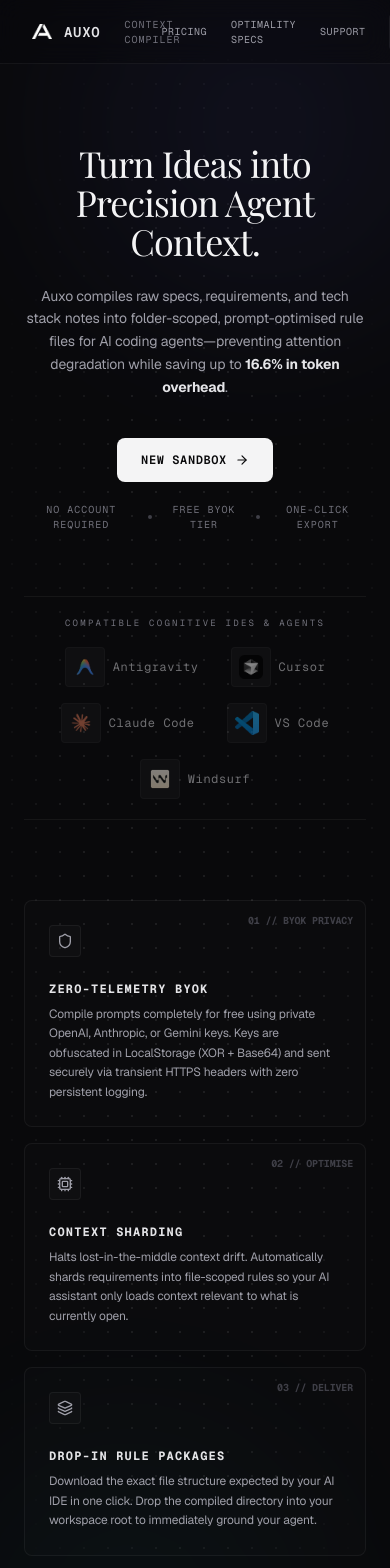
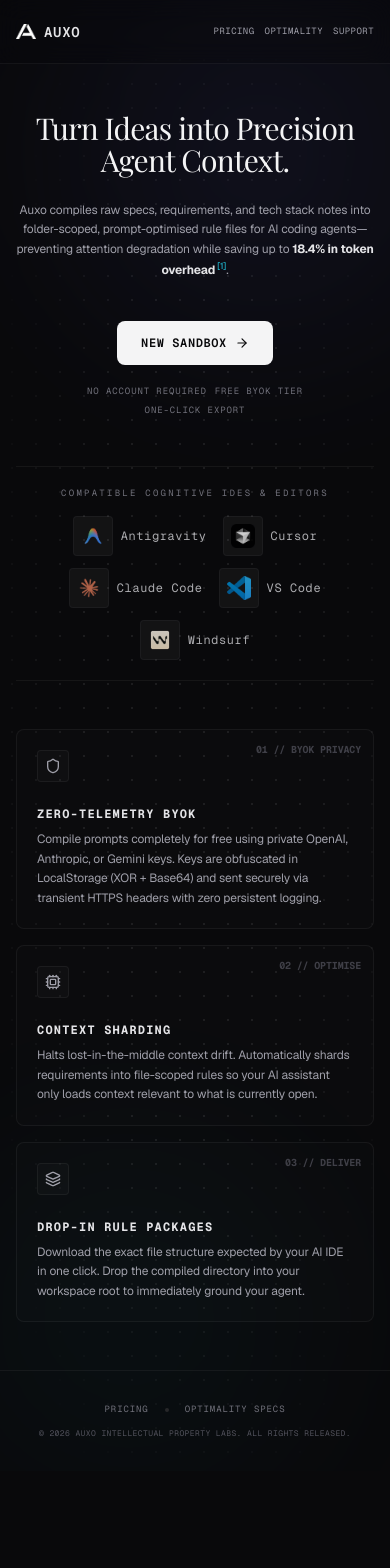
Before and after one commit to auxo-labs/Auxo, a Next.js app: page / in a window 390 px wide. Shown: the top 1568 px of the page. After the commit the page ends 1471 px from the top, so only its background shows below. Built offline with nearby package versions, Linux system fonts and the light colour scheme; a web font is replaced by a local one.

Commit message:
refactor: improve responsive design for optimality research page and update token reduction metrics

```diff
--- a/src/app/page.tsx
+++ b/src/app/page.tsx
@@ -66,50 +66,50 @@ export default function Home() {
       <div className="absolute bottom-[-10%] right-[-10%] w-[600px] h-[600px] bg-glow-teal rounded-full pointer-events-none blur-3xl opacity-50" />
 
       {/* 3. Minimal Navigation Bar */}
-      <nav className="relative z-10 flex items-center justify-between px-8 h-16 border-b border-white/[0.03] bg-background/30 backdrop-blur-md">
-        <div className="flex items-center gap-3">
+      <nav className="relative z-10 flex items-center justify-between px-4 sm:px-8 h-16 border-b border-white/[0.03] bg-background/30 backdrop-blur-md">
+        <div className="flex items-center gap-2 sm:gap-3">
           {/* eslint-disable-next-line @next/next/no-img-element */}
           <img src="/logo-nobg.png" alt="Auxo Logo" className="w-5 h-5 object-contain shrink-0" />
           <span className="font-mono text-sm tracking-wider font-semibold text-zinc-200">AUXO</span>
-          <span className="h-4 w-px bg-white/10" />
-          <span className="font-mono text-[10px] text-zinc-500 tracking-widest uppercase">Context Compiler</span>
+          <span className="h-4 w-px bg-white/10 hidden md:inline" />
+          <span className="font-mono text-[10px] text-zinc-500 tracking-widest uppercase hidden md:inline">Context Compiler</span>
         </div>
-        <div className="flex items-center gap-4">
+        <div className="flex items-center gap-2.5 sm:gap-4">
           <Link
             href="/pricing"
-            className="font-mono text-[10px] text-zinc-400 hover:text-zinc-200 tracking-wider transition-colors mr-2 uppercase"
+            className="font-mono text-[9px] sm:text-[10px] text-zinc-400 hover:text-zinc-200 tracking-wider transition-colors uppercase"
           >
             Pricing
           </Link>
           <Link
             href="/optimality"
-            className="font-mono text-[10px] text-zinc-400 hover:text-zinc-200 tracking-wider transition-colors mr-2 uppercase"
+            className="font-mono text-[9px] sm:text-[10px] text-zinc-400 hover:text-zinc-200 tracking-wider transition-colors uppercase"
           >
-            Optimality Specs
+            Optimality
           </Link>
           <button
             onClick={() => setIsSupportModalOpen(true)}
-            className="font-mono text-[10px] text-zinc-400 hover:text-zinc-200 tracking-wider transition-colors mr-2 uppercase cursor-pointer"
+            className="font-mono text-[9px] sm:text-[10px] text-zinc-400 hover:text-zinc-200 tracking-wider transition-colors uppercase cursor-pointer"
           >
             Support
           </button>
-          <span className="font-mono text-[10px] text-zinc-500 border border-white/5 bg-white/[0.02] px-2 py-0.5 rounded">
+          <span className="hidden sm:inline-block font-mono text-[10px] text-zinc-500 border border-white/5 bg-white/[0.02] px-2 py-0.5 rounded">
             v1.0.0-beta
           </span>
         </div>
       </nav>
 
       {/* 4. Hero & Main Area */}
-      <main className="relative z-10 flex flex-col items-center justify-center flex-1 max-w-5xl mx-auto px-6 py-20 text-center">
+      <main className="relative z-10 flex flex-col items-center justify-center flex-grow max-w-5xl mx-auto px-4 sm:px-6 py-12 sm:py-20 text-center">
 
         {/* Headline with high-contrast serif font (Refero style) */}
-        <h1 className="text-4xl font-normal tracking-tight sm:text-7xl text-zinc-100 max-w-4xl leading-[1.08] selection:bg-zinc-800 font-serif">
+        <h1 className="text-3xl sm:text-5xl md:text-7xl font-normal tracking-tight text-zinc-100 max-w-4xl leading-[1.08] selection:bg-zinc-800 font-serif">
           Turn Ideas into Precision Agent Context.
         </h1>
 
         {/* Subtitle */}
-        <p className="max-w-2xl mx-auto mt-6 text-sm sm:text-base text-zinc-400 font-sans leading-relaxed">
-          Auxo compiles raw specs, requirements, and tech stack notes into folder-scoped, prompt-optimised rule files for AI coding agents—preventing attention degradation while saving up to <strong className="text-zinc-200">16.6% in token overhead</strong>.
+        <p className="max-w-2xl mx-auto mt-6 text-xs sm:text-base text-zinc-400 font-sans leading-relaxed">
+          Auxo compiles raw specs, requirements, and tech stack notes into folder-scoped, prompt-optimised rule files for AI coding agents—preventing attention degradation while saving up to <strong className="text-zinc-200">18.4% in token overhead</strong><Link href="/optimality" className="text-accent hover:underline text-[9px] align-super ml-0.5" title="View Optimality Specs">[1]</Link>.
         </p>
 
         {/* Action Button Section with fine line borders */}
@@ -129,48 +129,48 @@ export default function Home() {
             )}
           </button>
 
-          <div className="flex items-center gap-2.5 text-[10px] font-mono text-zinc-500 uppercase tracking-widest mt-1">
+          <div className="flex flex-wrap items-center justify-center gap-x-2 gap-y-1.5 text-[9px] sm:text-[10px] font-mono text-zinc-500 uppercase tracking-widest mt-1 max-w-xs sm:max-w-none">
             <span>No Account Required</span>
-            <span className="w-1 h-1 bg-zinc-700 rounded-full" />
+            <span className="w-1 h-1 bg-zinc-700 rounded-full hidden sm:inline" />
             <span>Free BYOK Tier</span>
-            <span className="w-1 h-1 bg-zinc-700 rounded-full" />
+            <span className="w-1 h-1 bg-zinc-700 rounded-full hidden sm:inline" />
             <span>One-Click Export</span>
           </div>
         </div>
 
         {/* Compatible AI IDEs & Editors Showcase */}
-        <div className="mt-16 w-full max-w-4xl border-t border-b border-white/[0.03] py-5">
+        <div className="mt-12 sm:mt-16 w-full max-w-4xl border-t border-b border-white/[0.03] py-5 px-2">
           <h2 className="font-mono text-[9px] text-zinc-500 uppercase tracking-[0.25em] mb-4">
-            Compatible Cognitive IDEs & Agents
+            Compatible Cognitive IDEs & Editors
           </h2>
-          <div className="flex flex-wrap items-center justify-center gap-x-8 gap-y-4">
+          <div className="flex flex-wrap items-center justify-center gap-x-4 sm:gap-x-8 gap-y-3 sm:gap-y-4">
 
             {/* Antigravity */}
-            <div className="flex items-center gap-2 opacity-50 hover:opacity-80 transition-all duration-150 cursor-default">
+            <div className="flex items-center gap-2 opacity-80 hover:opacity-100 transition-all duration-150 cursor-default">
               <IdeLogo name="Antigravity" fallbackIcon={Sparkles} colorClass="text-cyan-400" />
               <span className="font-mono text-xs text-zinc-300 tracking-wider">Antigravity</span>
             </div>
 
             {/* Cursor */}
-            <div className="flex items-center gap-2 opacity-50 hover:opacity-80 transition-all duration-150 cursor-default">
+            <div className="flex items-center gap-2 opacity-80 hover:opacity-100 transition-all duration-150 cursor-default">
               <IdeLogo name="Cursor" fallbackIcon={Code} colorClass="text-purple-400" />
               <span className="font-mono text-xs text-zinc-300 tracking-wider">Cursor</span>
             </div>
 
             {/* Claude */}
-            <div className="flex items-center gap-2 opacity-50 hover:opacity-80 transition-all duration-150 cursor-default">
+            <div className="flex items-center gap-2 opacity-80 hover:opacity-100 transition-all duration-150 cursor-default">
               <IdeLogo name="Claude" fallbackIcon={Terminal} colorClass="text-orange-400" />
               <span className="font-mono text-xs text-zinc-300 tracking-wider">Claude Code</span>
             </div>
 
             {/* VS Code */}
-            <div className="flex items-center gap-2 opacity-50 hover:opacity-80 transition-all duration-150 cursor-default">
+            <div className="flex items-center gap-2 opacity-80 hover:opacity-100 transition-all duration-150 cursor-default">
               <IdeLogo name="VS Code" fallbackIcon={Laptop} colorClass="text-blue-400" />
               <span className="font-mono text-xs text-zinc-300 tracking-wider">VS Code</span>
             </div>
 
             {/* Windsurf */}
-            <div className="flex items-center gap-2 opacity-50 hover:opacity-80 transition-all duration-150 cursor-default">
+            <div className="flex items-center gap-2 opacity-80 hover:opacity-100 transition-all duration-150 cursor-default">
               <IdeLogo name="Windsurf" fallbackIcon={Compass} colorClass="text-emerald-400" />
               <span className="font-mono text-xs text-zinc-300 tracking-wider">Windsurf</span>
             </div>
@@ -179,10 +179,10 @@ export default function Home() {
         </div>
 
         {/* 5. Minimalist Bento Grid Section */}
-        <div className="grid gap-4 mt-20 text-left sm:grid-cols-3 w-full">
+        <div className="grid gap-4 mt-12 sm:mt-20 text-left md:grid-cols-3 w-full">
 
           {/* Card 1 */}
-          <div className="p-6 rounded-lg border border-white/5 bg-white/[0.01] hover:border-white/10 hover:bg-white/[0.02] transition-all duration-150 relative overflow-hidden group">
+          <div className="p-5 sm:p-6 rounded-lg border border-white/5 bg-white/[0.01] hover:border-white/10 hover:bg-white/[0.02] transition-all duration-150 relative overflow-hidden group">
             <div className="absolute top-0 right-0 p-3 text-[10px] font-mono text-zinc-700 font-bold group-hover:text-zinc-600 transition-colors">
               01 // BYOK PRIVACY
             </div>
@@ -196,7 +196,7 @@ export default function Home() {
           </div>
 
           {/* Card 2 */}
-          <div className="p-6 rounded-lg border border-white/5 bg-white/[0.01] hover:border-white/10 hover:bg-white/[0.02] transition-all duration-150 relative overflow-hidden group">
+          <div className="p-5 sm:p-6 rounded-lg border border-white/5 bg-white/[0.01] hover:border-white/10 hover:bg-white/[0.02] transition-all duration-150 relative overflow-hidden group">
             <div className="absolute top-0 right-0 p-3 text-[10px] font-mono text-zinc-700 font-bold group-hover:text-zinc-600 transition-colors">
               02 // OPTIMISE
             </div>
@@ -210,7 +210,7 @@ export default function Home() {
           </div>
 
           {/* Card 3 */}
-          <div className="p-6 rounded-lg border border-white/5 bg-white/[0.01] hover:border-white/10 hover:bg-white/[0.02] transition-all duration-150 relative overflow-hidden group">
+          <div className="p-5 sm:p-6 rounded-lg border border-white/5 bg-white/[0.01] hover:border-white/10 hover:bg-white/[0.02] transition-all duration-150 relative overflow-hidden group">
             <div className="absolute top-0 right-0 p-3 text-[10px] font-mono text-zinc-700 font-bold group-hover:text-zinc-600 transition-colors">
               03 // DELIVER
             </div>
@@ -228,13 +228,13 @@ export default function Home() {
       </main>
 
       {/* Footer */}
-      <footer className="relative z-10 py-8 text-center border-t border-white/[0.03] mt-auto flex flex-col gap-2.5">
-        <div className="flex items-center justify-center gap-6 font-mono text-[10px] text-zinc-500 uppercase tracking-widest">
+      <footer className="relative z-10 py-8 text-center border-t border-white/[0.03] mt-auto flex flex-col gap-2.5 px-4">
+        <div className="flex items-center justify-center gap-4 sm:gap-6 font-mono text-[9px] sm:text-[10px] text-zinc-500 uppercase tracking-widest">
           <Link href="/pricing" className="hover:text-zinc-300 transition-colors">Pricing</Link>
           <span className="w-1 h-1 bg-zinc-800 rounded-full" />
           <Link href="/optimality" className="hover:text-zinc-300 transition-colors">Optimality Specs</Link>
         </div>
-        <span className="font-mono text-[9px] text-zinc-600 tracking-widest uppercase">
+        <span className="font-mono text-[8px] sm:text-[9px] text-zinc-600 tracking-wider sm:tracking-widest uppercase">
           &copy; 2026 AUXO INTELLECTUAL PROPERTY LABS. ALL RIGHTS RELEASED.
         </span>
       </footer>
```
Also changed, not shown: src/app/optimality/page.tsx (+24 -22 lines), src/app/pricing/page.tsx (+12 -12 lines), 2 other files (tests, documents, lock files or other folders).
